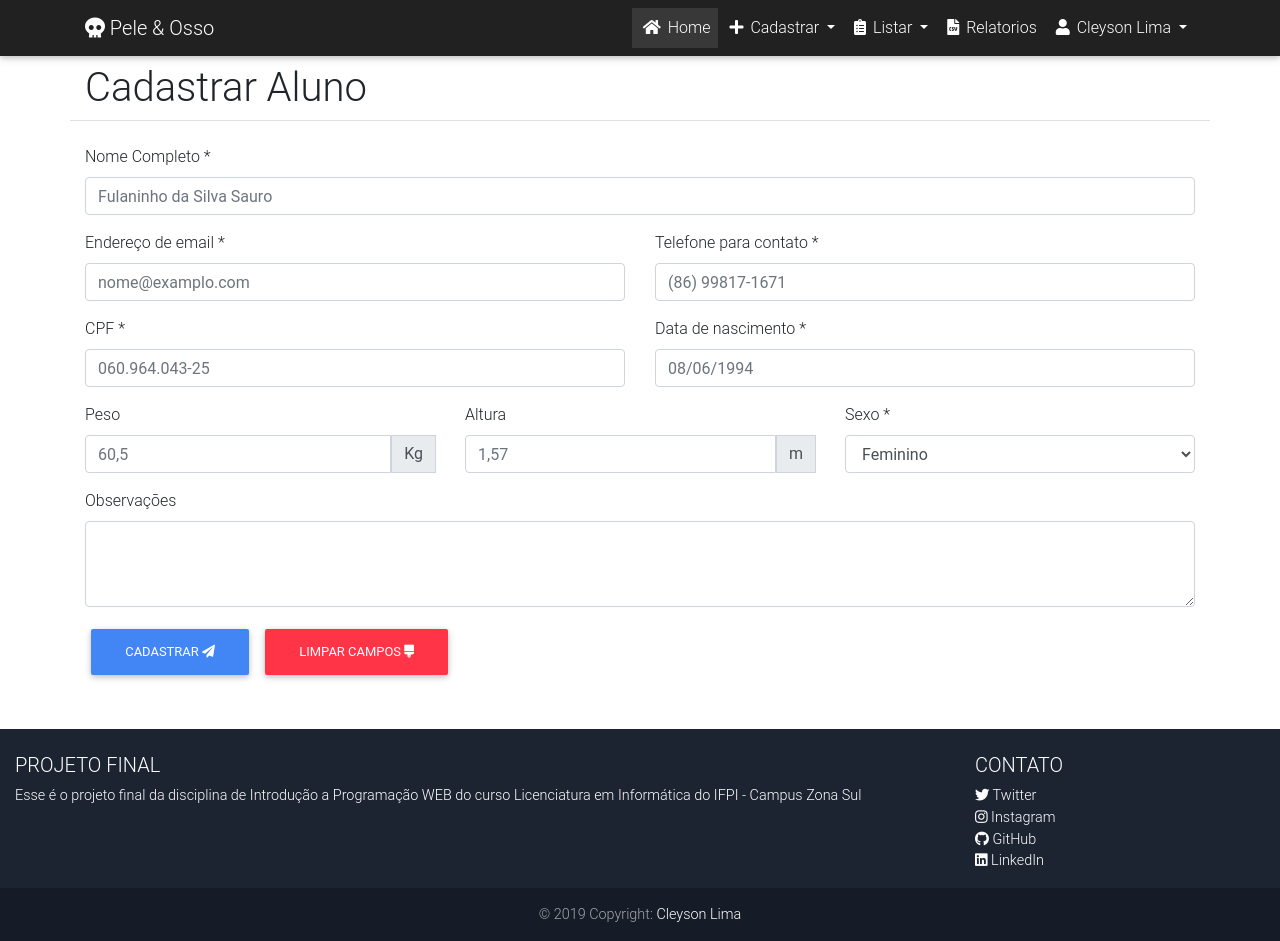
After one commit to CleysonPH/pele_osso_gym, a Flask app: template app/templates/aluno/cadastar_aluno.html in a window 1280 px wide. The commit adds this page. Run offline with Flask 2, Linux system fonts and the light colour scheme; the template is opened without the code that fills it, so the values that code supplies are empty; some libraries are stand-ins or nearby versions.

Commit message:
Implementei o cadastro e a listagem de alunos

```diff
--- /dev/null
+++ b/app/aluno/routes.py
@@ -0,0 +1,36 @@
+from flask import render_template, request, flash, redirect, url_for
+
+from app import app, db
+from app.aluno.models import Aluno
+
+
+@app.route('/alunos/listar/')
+def lista_alunos():
+    alunos = Aluno.query.all()
+
+    return render_template('/aluno/lista_alunos.html', alunos=alunos)
+
+
+@app.route('/aluno/cadastrar/', methods=['GET', 'POST'])
+def cadastrar_aluno():
+    if request.method == 'GET':
+        return render_template('/aluno/cadastar_aluno.html')
+
+    aluno = Aluno(
+        nome = request.form.get('nome'),
+        email = request.form.get('email'),
+        cpf = request.form.get('cpf'),
+        telefone = request.form.get('telefone'),
+        data_nascimento = request.form.get('data_nascimento'),
+        peso = request.form.get('peso'),
+        altura = request.form.get('altura'),
+        sexo = request.form.get('sexo'),
+        observacoes = request.form.get('observacoes'),
+    )
+
+    db.session.add(aluno)
+    db.session.commit()
+
+    flash('Aluno cadastrado com sucesso!')
+
+    return redirect(url_for('cadastrar_aluno'))
--- /dev/null
+++ b/app/templates/aluno/cadastar_aluno.html
@@ -0,0 +1,105 @@
+{% extends 'base.html' %}
+
+{% block main_class %}container{% endblock %}
+
+{% block content %}
+
+    <div class="row">
+        <div class="col-sm-12 border-bottom mt-2 mb-4">
+            <h1>Cadastrar Aluno</h1>
+        </div>
+    </div>
+
+    <div class="row">
+        <form class="col-sm-12" method="POST">
+            <div class="form-group">
+                <label for="fullNameFormControl">Nome Completo *</label>
+                <input name="nome" type="text" class="form-control" id="fullNameFormControl" placeholder="Fulaninho da Silva Sauro"
+                    required>
+            </div>
+            <div class="row">
+                <div class="col-md-6">
+                    <div class="form-group">
+                        <label for="emailFormControlInput">Endereço de email *</label>
+                        <input name="email" type="email" class="form-control" id="emailFormControlInput" placeholder="nome@examplo.com">
+                    </div>
+                </div>
+                <div class="col-md-6">
+                    <div class="form-group">
+                        <label for="telefoneFormControlInput">Telefone para contato *</label>
+                        <input name="telefone" type="text" class="form-control" id="telefoneFormControlInput" placeholder="(86) 99817-1671"
+                            required>
+                    </div>
+                </div>
+            </div>
+            <div class="row">
+                <div class="col-md-6">
+                    <div class="form-group">
+                        <label for="cpfFormControlInput">CPF *</label>
+                        <input name="cpf" type="text" class="form-control" id="cpfFormControlInput" placeholder="060.964.043-25"
+                            required>
+                    </div>
+                </div>
+                <div class="col-md-6">
+                    <div class="form-group">
+                        <label for="dataNascimentoFormControlInput">Data de nascimento *</label>
+                        <input name="data_nascimento" type="text" class="form-control" id="dataNascimentoFormControlInput" placeholder="08/06/1994"
+                            required>
+                    </div>
+                </div>
+            </div>
+            <div class="row">
+                <div class="col-md-4">
+                    <label for="pesoFormControlInput">Peso</label>
+                    <div class="input-group">
+                        <input name="peso" type="number" class="form-control" id="pesoFormControlInput" placeholder="60,5" step="0.50">
+                        <div class="input-group-prepend">
+                            <div class="input-group-text">Kg</div>
+                        </div>
+                    </div>
+                </div>
+                <div class="col-md-4">
+                    <label for="alturaFormControlInput">Altura</label>
+                    <div class="input-group">
+                        <input name="altura" type="number" class="form-control" id="alturaFormControlInput" placeholder="1,57" step=".05">
+                        <div class="input-group-prepend">
+                            <div class="input-group-text">m</div>
+                        </div>
+                    </div>
+                </div>
+                <div class="col-md-4">
+                    <label for="sexoFormControlSelect">Sexo *</label>
+                    <select name="sexo" class="form-control" id="sexoFormControlSelect" required>
+                        <option value="F">Feminino</option>
+                        <option value="M">Masculino</option>
+                        <option value="X">Prefere não informar</option>
+                    </select>
+                </div>
+            </div>
+            <div class="form-group mt-3">
+                <label for="observacoesFormControlTextarea">Observações</label>
+                <textarea name="observacoes" class="form-control" id="observacoesFormControlTextarea" rows="3"></textarea>
+            </div>
+
+            <button type="submit" class="btn btn-primary">Cadastrar <i class="fas fa-paper-plane"></i></i></button>
+            <button id="limparCampos" class="btn btn-danger">Limpar Campos <i class="fas fa-brush"></i></button>
+        </form>
+    </div>
+
+{% endblock %}
+
+{% block script %}
+    <!-- Import plugin mask for JQuery -->
+    <script src="{{ url_for('static', filename='js/jquery.mask.min.js') }}"></script>
+
+    <script>
+        $('#cpfFormControlInput').mask('000.000.000-00', {reverse: true})
+        $('#telefoneFormControlInput').mask('(00) 0 0000-0000')
+        $('#dataNascimentoFormControlInput').mask('00/00/0000')
+
+        $('#limparCampos').click(function() {
+            $('input').val('')
+            $('textarea').val('')
+        })
+    </script>
+{% endblock %}
--- a/app/templates/base.html
+++ b/app/templates/base.html
@@ -39,7 +39,25 @@
                             <i class="fas fa-plus"></i> Cadastrar
                         </a>
                         <div class="dropdown-menu" aria-labelledby="cadastroDropdown">
-                            <a class="dropdown-item" href="cadastro/aluno.html">
+                            <a class="dropdown-item" href="{{ url_for('cadastrar_aluno') }}">
+                                <i class="fas fa-graduation-cap"></i> Aluno
+                            </a>
+                            <a class="dropdown-item" href="cadastro/professor.html">
+                                <i class="fas fa-chalkboard-teacher"></i> Professor
+                            </a>
+                            <div class="dropdown-divider"></div>
+                            <a class="dropdown-item" href="cadastro/exercicio.html">
+                                <i class="fas fa-dumbbell"></i> Exercício
+                            </a>
+                        </div>
+                    </li>
+                    <li class="nav-item dropdown">
+                        <a class="nav-link dropdown-toggle" href="#" id="cadastroDropdown" role="button" data-toggle="dropdown"
+                            aria-haspopup="true" aria-expanded="false">
+                            <i class="fas fa-clipboard-list"></i> Listar
+                        </a>
+                        <div class="dropdown-menu" aria-labelledby="cadastroDropdown">
+                            <a class="dropdown-item" href="{{ url_for('lista_alunos') }}">
                                 <i class="fas fa-graduation-cap"></i> Aluno
                             </a>
                             <a class="dropdown-item" href="cadastro/professor.html">
@@ -94,7 +112,7 @@
     </nav>
     <!-- NavBar ends -->
 
-    <main class="container-fluid">
+    <main class="{% block main_class %}container-fluid{% endblock %}">
         {% block content %}
 
         {% endblock %}
@@ -166,12 +184,16 @@
 
 
     <!-- Import JQuery JS -->
-    <script src="{{ url_for('static', filename='js/jquery-3.3.1.slim.min.js') }}'"></script>
+    <script src="{{ url_for('static', filename='js/jquery-3.3.1.slim.min.js') }}"></script>
     <!-- Import Popper Js  -->
-    <script src="{{ url_for('static', filename='js/popper-1.14.7.min.js') }}'"></script>
+    <script src="{{ url_for('static', filename='js/popper-1.14.7.min.js') }}"></script>
     <!-- Import Bootstrap Js -->
-    <script src="{{ url_for('static', filename='js/bootstrap.min.js') }}'"></script>
+    <script src="{{ url_for('static', filename='js/bootstrap.min.js') }}"></script>
     <!-- MDB core JavaScript -->
     <script type="text/javascript" src="https://cdnjs.cloudflare.com/ajax/libs/mdbootstrap/4.7.4/js/mdb.min.js"></script>
+
+    {% block script %}
+
+    {% endblock %}
 </body>
 </html>
```
Also changed, not shown: app/__init__.py (+7 -0 lines), app/aluno/models.py (added, +32 -0 lines), app/config.py (+7 -0 lines), app/templates/aluno/lista_alunos.html (added, +65 -0 lines).
